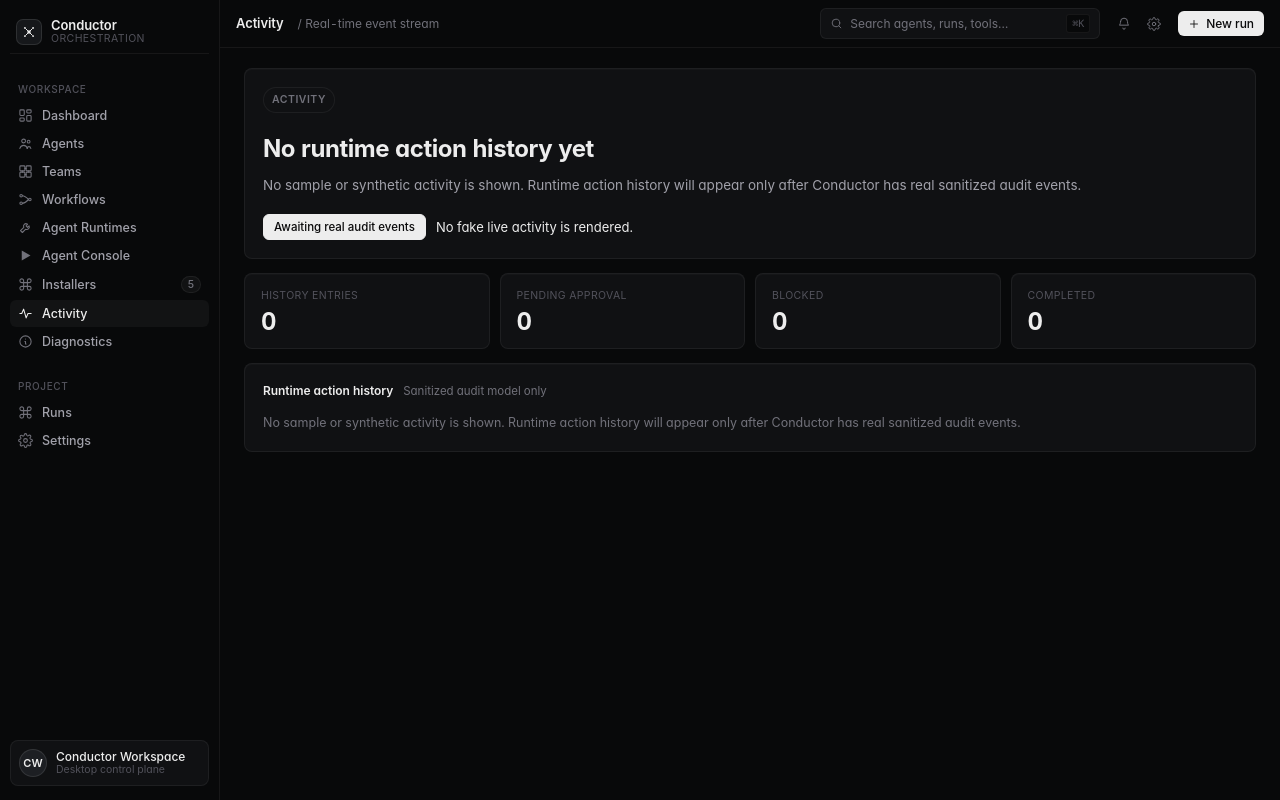
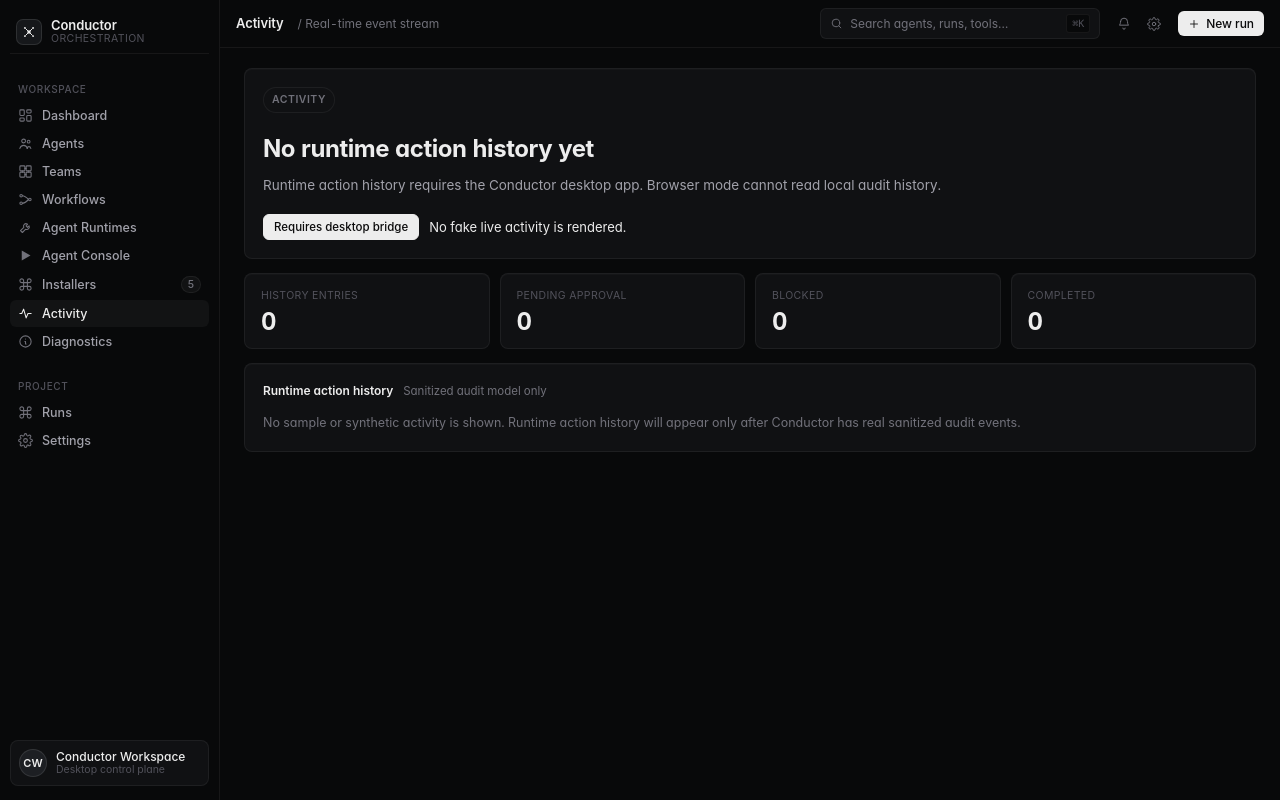
Before and after one commit to fatoldnerd/conductor-agent-ui, a React (Vite) app: page / in a window 1280 px wide. Both pictures are taken after a click on the button "Activity". Built offline with nearby package versions, Linux system fonts and the light colour scheme.

Commit message:
feat: add runtime action history source contract

```diff
--- a/src/App.tsx
+++ b/src/App.tsx
@@ -32,7 +32,7 @@
 } from './localTools';
 import { runtimeAvailable } from './agentRuntimeAvailability';
 import { deriveInventoryViewState } from './inventoryViewState';
-import { buildRuntimeActionHistoryViewModel } from './runtimeActionHistoryViewModel';
+import { buildRuntimeActionHistorySourceState } from './runtimeActionHistorySource';
 import { readinessLabel } from './runtimeReadiness';
 import type {
   AgentRunEvent,
@@ -1085,17 +1085,22 @@
 /* -------------------------------------------------------------- Activity view */
 
 function ActivityView() {
-  const runtimeActionHistory = useMemo(() => buildRuntimeActionHistoryViewModel([]), []);
+  const desktopAvailable = Boolean(window.conductor);
+  const runtimeActionHistorySource = useMemo(
+    () => buildRuntimeActionHistorySourceState({ desktopBridgeAvailable: desktopAvailable }),
+    [desktopAvailable],
+  );
+  const runtimeActionHistory = runtimeActionHistorySource.viewModel;
 
   return (
     <div className="local-tools-page">
       <div className="card local-tools-hero">
         <span className="eyebrow">Activity</span>
         <h2>{runtimeActionHistory.empty ? runtimeActionHistory.emptyTitle : 'Runtime action history'}</h2>
-        <p>{runtimeActionHistory.empty ? runtimeActionHistory.emptyBody : 'Sanitized runtime action history from trusted audit events.'}</p>
+        <p>{runtimeActionHistorySource.message}</p>
         <div className="actions">
           <button className="btn-ghost primary" disabled>
-            Awaiting real audit events
+            {runtimeActionHistorySource.status === 'desktop_required' ? 'Requires desktop bridge' : 'Awaiting real audit events'}
           </button>
           <span className="hint">No fake live activity is rendered.</span>
         </div>
--- /dev/null
+++ b/src/runtimeActionHistorySource.ts
@@ -0,0 +1,77 @@
+import { redactRuntimeActionAuditEvent, type RuntimeActionAuditEvent } from './runtimeActionAuditLog';
+import { buildRuntimeActionHistoryViewModel, type RuntimeActionHistoryViewModel } from './runtimeActionHistoryViewModel';
+
+export type RuntimeActionHistorySourceKind = 'none' | 'electron-local';
+export type RuntimeActionHistorySourceStatus = 'desktop_required' | 'not_connected' | 'ready' | 'error';
+
+export type RuntimeActionHistorySourceState = {
+  schemaVersion: 1;
+  status: RuntimeActionHistorySourceStatus;
+  sourceKind: RuntimeActionHistorySourceKind;
+  canRead: boolean;
+  message: string;
+  events: RuntimeActionAuditEvent[];
+  viewModel: RuntimeActionHistoryViewModel;
+};
+
+export type RuntimeActionHistorySourceInput = {
+  desktopBridgeAvailable: boolean;
+  sourceKind?: RuntimeActionHistorySourceKind;
+  events?: RuntimeActionAuditEvent[];
+  error?: string | null;
+};
+
+export function normalizeRuntimeActionHistorySourceEvents(events: RuntimeActionAuditEvent[]): RuntimeActionAuditEvent[] {
+  return events.map((event) => redactRuntimeActionAuditEvent(event));
+}
+
+function emptySource(status: RuntimeActionHistorySourceStatus, sourceKind: RuntimeActionHistorySourceKind, message: string): RuntimeActionHistorySourceState {
+  return {
+    schemaVersion: 1,
+    status,
+    sourceKind,
+    canRead: false,
+    message,
+    events: [],
+    viewModel: buildRuntimeActionHistoryViewModel([]),
+  };
+}
+
+export function buildRuntimeActionHistorySourceState(input: RuntimeActionHistorySourceInput): RuntimeActionHistorySourceState {
+  if (!input.desktopBridgeAvailable) {
+    return emptySource(
+      'desktop_required',
+      'none',
+      'Runtime action history requires the Conductor desktop app. Browser mode cannot read local audit history.',
+    );
+  }
+
+  const sourceKind = input.sourceKind ?? 'none';
+
+  if (input.error) {
+    return emptySource(
+      'error',
+      sourceKind,
+      'Runtime action history source is unavailable. Details were redacted for display.',
+    );
+  }
+
+  if (sourceKind === 'none') {
+    return emptySource(
+      'not_connected',
+      'none',
+      'No runtime action history source is connected yet. Conductor will not show fake activity.',
+    );
+  }
+
+  const events = normalizeRuntimeActionHistorySourceEvents(input.events ?? []);
+  return {
+    schemaVersion: 1,
+    status: 'ready',
+    sourceKind,
+    canRead: true,
+    message: 'Runtime action history is loaded from a trusted desktop source.',
+    events,
+    viewModel: buildRuntimeActionHistoryViewModel(events),
+  };
+}
```
Also changed, not shown: 2 other files (tests, documents, lock files or other folders).
